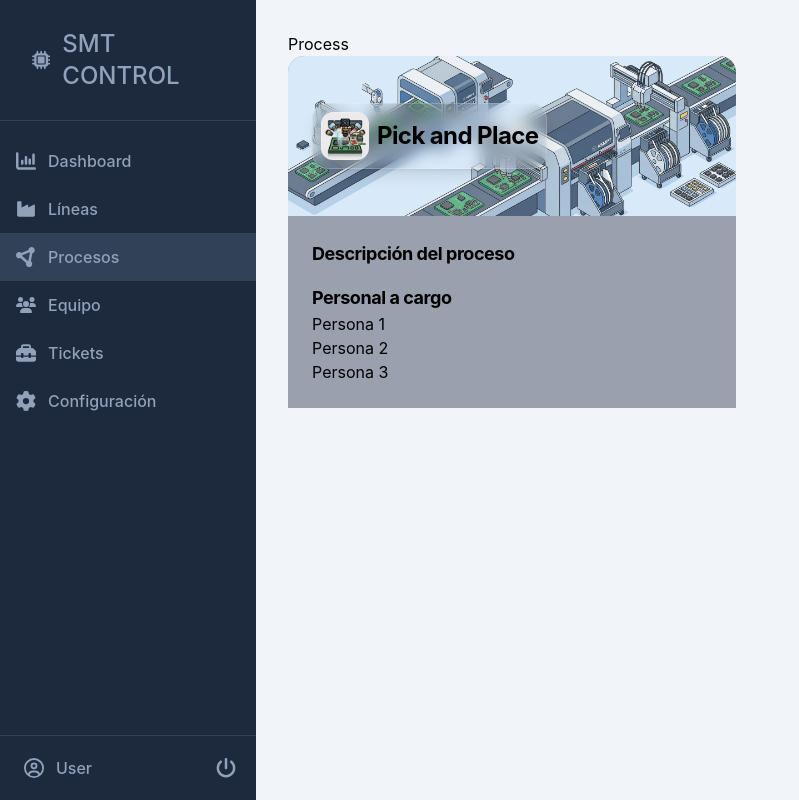
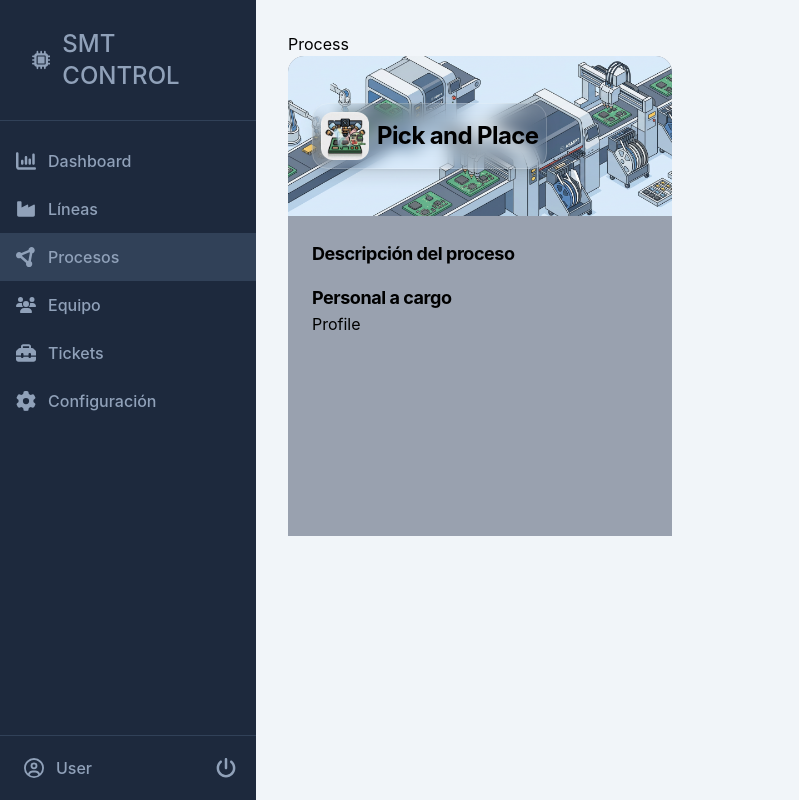
Before and after one commit to JohanCacerez/smt-control, a React (Vite) app: page /process in a window 1280 px wide. Shown: the whole page, without its empty margins (0-799 px from the left). Built offline with nearby package versions, Linux system fonts and the light colour scheme.

Commit message:
organism: ancho y altura fijos al card

```diff
--- /dev/null
+++ b/src/components/atoms/Card/Profile.tsx
@@ -0,0 +1,3 @@
+export const Profile = () => {
+  return <div>Profile</div>;
+};
--- /dev/null
+++ b/src/components/molecules/Profile.tsx
@@ -0,0 +1,3 @@
+export const Profile = () => {
+  return <div>Profile</div>;
+};
--- a/src/components/organism/ProcessCard.tsx
+++ b/src/components/organism/ProcessCard.tsx
@@ -1,10 +1,12 @@
 import { Icon } from "../atoms/Card/Icon";
 import { Title } from "../atoms/Title";
 import bgPickAndPlace from "../../assets/Bg_images/PickAndPlace.png";
+import { Profile } from "../atoms/Card/Profile";
 
 export const ProcessCard = () => {
   return (
-    <div className="max-w-md rounded-t-2xl bg-gray-400 overflow-hidden">
+    // Se cambiaron las clases: se eliminó `max-w-md` y se añadieron `w-96` y `h-[480px]` para un tamaño fijo.
+    <div className="w-96 h-120 rounded-t-2xl bg-gray-400 overflow-hidden">
       <section
         className="bg-cover bg-center rounded-t-2xl bg-no-repeat p-6 py-10 min-h-40 flex flex-row items-center"
         style={{ backgroundImage: `url(${bgPickAndPlace})` }}
@@ -18,12 +20,11 @@ export const ProcessCard = () => {
       <section className="p-6 flex flex-col gap-4">
         <div>
           <Title text="Descripción del proceso" level="h5" />
+          {/* Aquí puedes añadir más contenido descriptivo si es necesario */}
         </div>
         <div>
           <Title text="Personal a cargo" level="h5" />
-          <p>Persona 1</p>
-          <p>Persona 2</p>
-          <p>Persona 3</p>
+          <Profile />
         </div>
       </section>
     </div>
```
